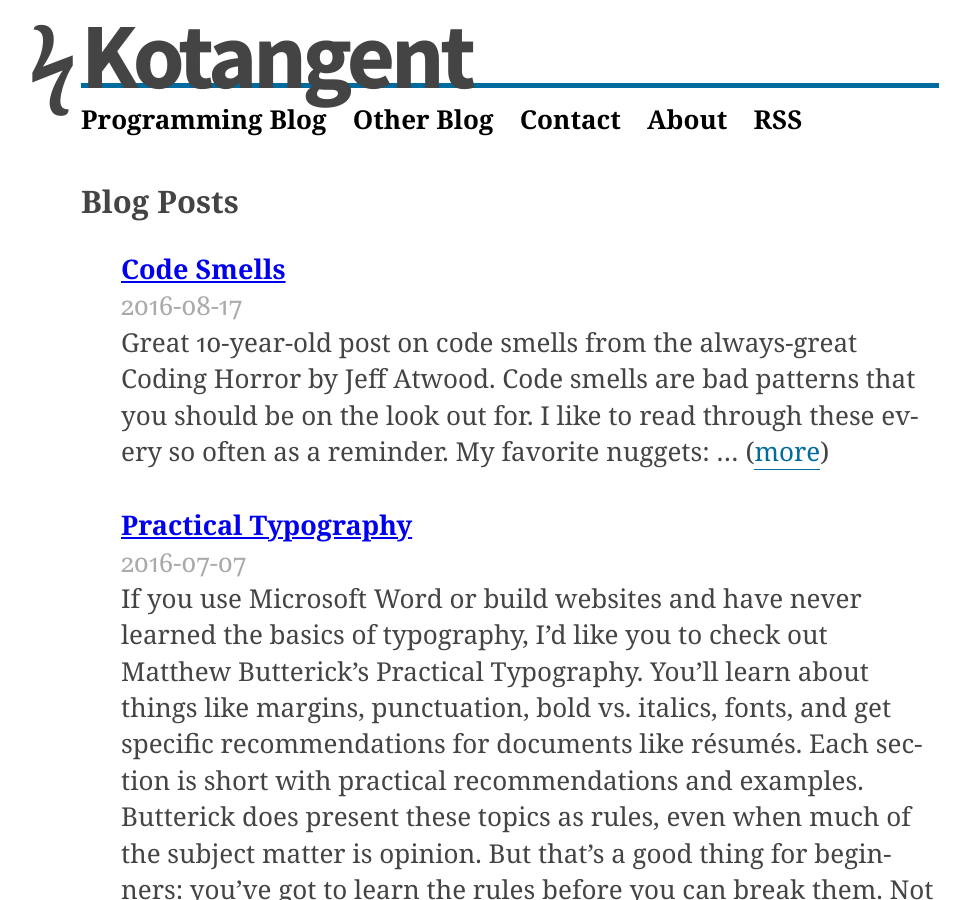
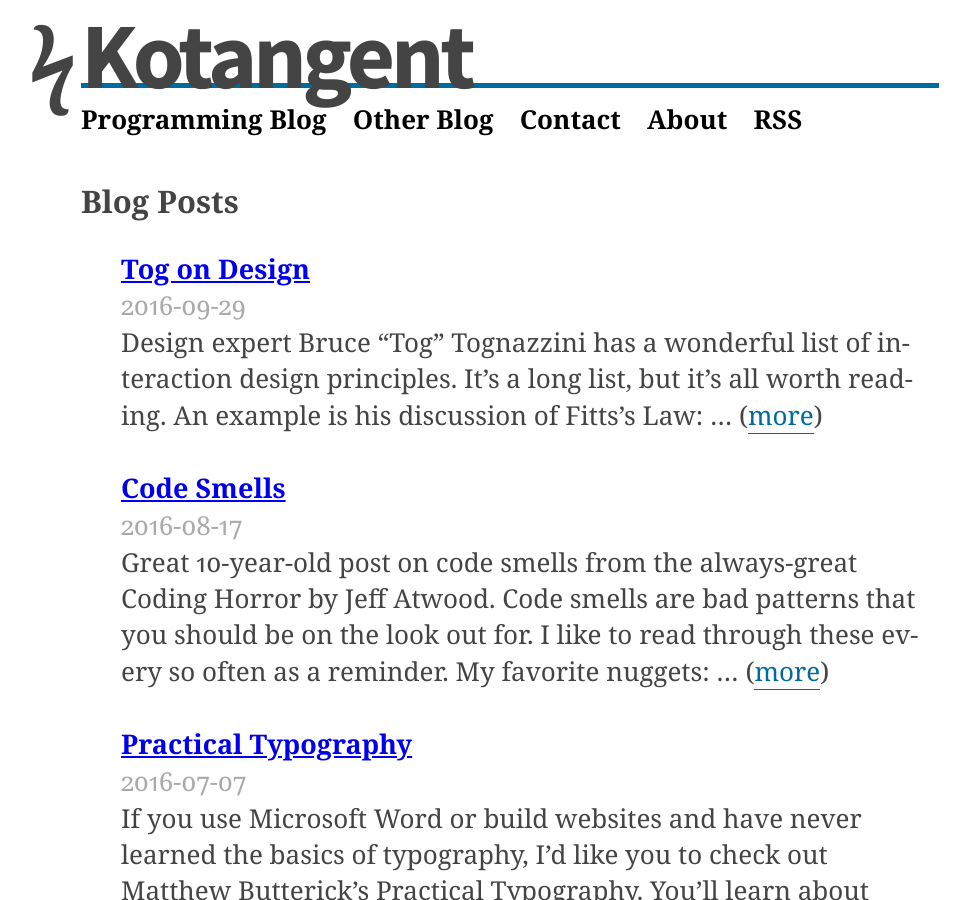
Before and after one commit to briankoser/kotangent-jekyll, a Jekyll site: the page built from blog/index.html, in a window 1280 px wide and 900 px high. Shown: the whole window, without its empty margins (130-1100 px from the left). Built offline with Jekyll 4.4.1, drawn with Linux system fonts in a browser that asks for light colours; some web fonts are replaced.

Commit message:
Tog on Design

```diff
--- /dev/null
+++ b/_posts/2016-09-29-tog-on-design.md
@@ -0,0 +1,10 @@
+---
+layout: post
+title: "Tog on Design"
+tags: recommendation design
+---
+Design expert Bruce “Tog” Tognazzini has [a wonderful list of interaction design principles](http://asktog.com/atc/principles-of-interaction-design/). It’s a long list, but it’s all worth reading. An example is his discussion of Fitts’s Law:
+
+<q class="styled-quote"><b>Fitts’s Law</b> The time to acquire a target is a function of the distance to and size of the target.</q>
+
+From this law Tog draws the conclusion that important buttons should be bigger, less important buttons should be smaller. Items on the edge of the screen, or even better on the corners, are easier to access. Seems obvious when you read it, like all good design.
--- a/about/index.html
+++ b/about/index.html
@@ -5,9 +5,9 @@ title: About Brian Koser
 
 <h1>About</h1>
 <div class="media">
-    <img src="/images/brian koser.jpg" alt="Photo of Brian Koser" class="" />
+    <img src="/images/avatar.jpg" alt="Photo of Brian Koser" class="" />
     <div class="bd">
-        Brian Koser is a Christian, husband, reader, programmer. He likes books, the Web, <abbr>ASP.NET</abbr>, racquetball, board games, writing his bio in the third person, and self-referential meta-humor.
+        Christian. Husband. Father. Reader. Writer. Programmer. Brian juggles many hats. When he’s not mixing metaphors, you might find him playing a modern board game, figuring out why you’re wrong, or writing in the third person.
     </div>
 </div>
 
@@ -25,5 +25,4 @@ title: About Brian Koser
         <object type="image/svg+xml" data="/images/icomoon/googleplus.svg" class="icon"></object>
         Google Plus
     </a>
-
 </address>
```
Also changed, not shown: images/avatar.jpg (added).
